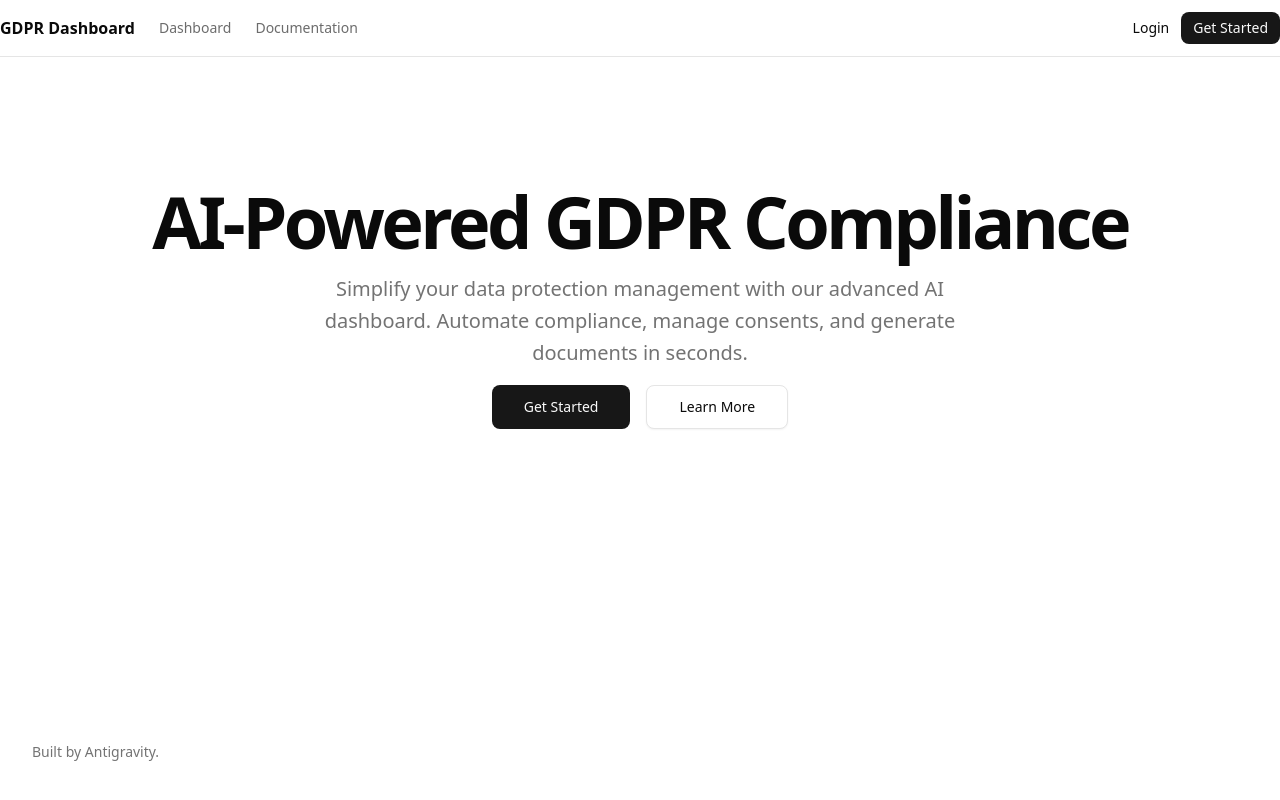
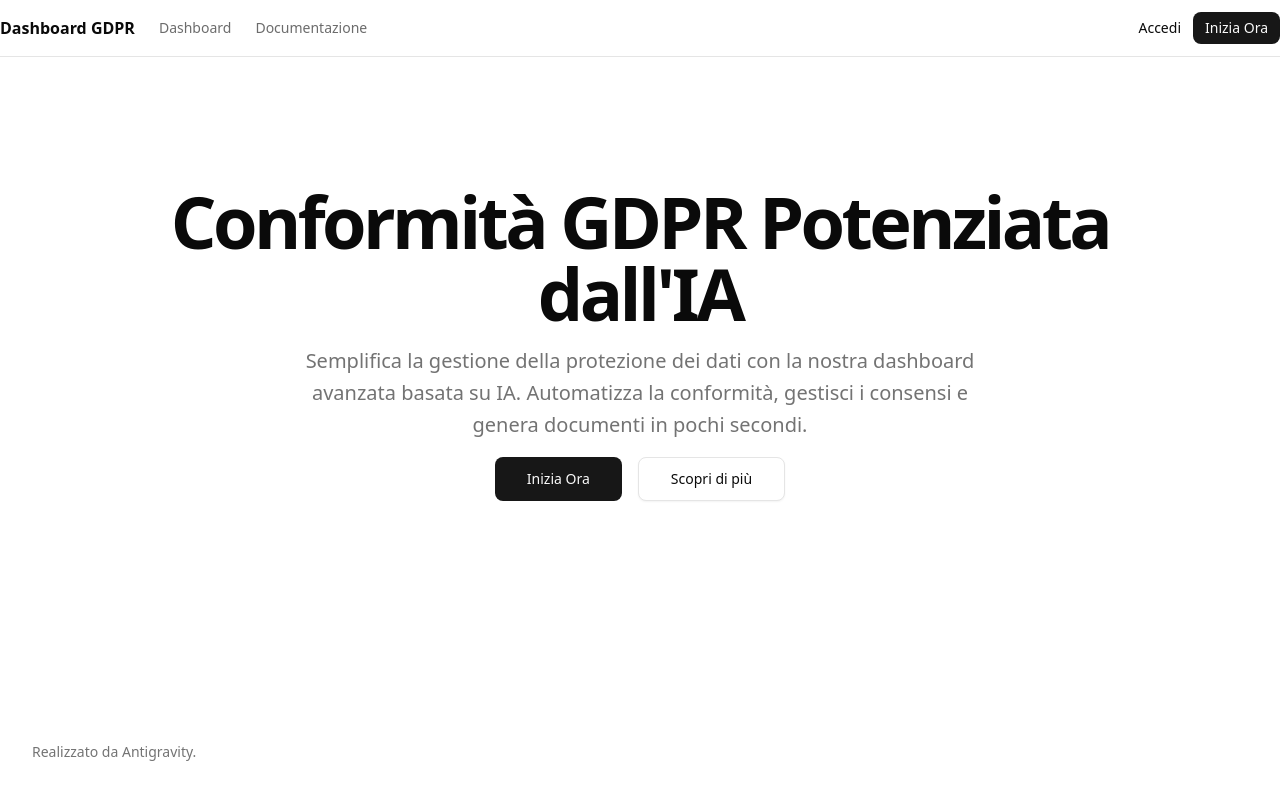
Before and after one commit to cristianolugara/gdpr, a Next.js app: page / in a window 1280 px wide. Built offline with nearby package versions, Linux system fonts and the light colour scheme.

Commit message:
Traduzione home page in italiano

```diff
--- a/src/app/layout.tsx
+++ b/src/app/layout.tsx
@@ -9,8 +9,8 @@ const inter = Inter({
 });
 
 export const metadata: Metadata = {
-  title: "GDPR Compliance Dashboard",
-  description: "AI-powered GDPR compliance and management platform.",
+  title: "Dashboard Conformità GDPR",
+  description: "Piattaforma di gestione e conformità GDPR potenziata dall'IA.",
 };
 
 export default function RootLayout({
--- a/src/app/page.tsx
+++ b/src/app/page.tsx
@@ -9,7 +9,7 @@ export default function Home() {
           <div className="mr-4 hidden md:flex">
             <Link className="mr-6 flex items-center space-x-2" href="/">
               <span className="hidden font-bold sm:inline-block">
-                GDPR Dashboard
+                Dashboard GDPR
               </span>
             </Link>
             <nav className="flex items-center space-x-6 text-sm font-medium">
@@ -23,7 +23,7 @@ export default function Home() {
                 className="transition-colors hover:text-foreground/80 text-foreground/60"
                 href="#"
               >
-                Documentation
+                Documentazione
               </Link>
             </nav>
           </div>
@@ -34,11 +34,11 @@ export default function Home() {
             <nav className="flex items-center">
               <Link href="/login">
                 <Button variant="ghost" size="sm">
-                  Login
+                  Accedi
                 </Button>
               </Link>
               <Link href="/signup">
-                <Button size="sm">Get Started</Button>
+                <Button size="sm">Inizia Ora</Button>
               </Link>
             </nav>
           </div>
@@ -48,21 +48,21 @@ export default function Home() {
         <section className="space-y-6 pb-8 pt-6 md:pb-12 md:pt-10 lg:py-32">
           <div className="container mx-auto flex max-w-[64rem] flex-col items-center gap-4 text-center">
             <h1 className="font-heading text-3xl sm:text-5xl md:text-6xl lg:text-7xl font-bold tracking-tighter">
-              AI-Powered GDPR Compliance
+              Conformità GDPR Potenziata dall'IA
             </h1>
             <p className="max-w-[42rem] leading-normal text-muted-foreground sm:text-xl sm:leading-8">
-              Simplify your data protection management with our advanced AI dashboard.
-              Automate compliance, manage consents, and generate documents in seconds.
+              Semplifica la gestione della protezione dei dati con la nostra dashboard avanzata basata su IA.
+              Automatizza la conformità, gestisci i consensi e genera documenti in pochi secondi.
             </p>
             <div className="space-x-4">
               <Link href="/login">
                 <Button size="lg" className="h-11 px-8">
-                  Get Started
+                  Inizia Ora
                 </Button>
               </Link>
               <Link href="#features">
                 <Button variant="outline" size="lg" className="h-11 px-8">
-                  Learn More
+                  Scopri di più
                 </Button>
               </Link>
             </div>
@@ -72,7 +72,7 @@ export default function Home() {
       <footer className="py-6 md:px-8 md:py-0">
         <div className="container mx-auto flex flex-col items-center justify-between gap-4 md:h-24 md:flex-row">
           <p className="text-center text-sm leading-loose text-muted-foreground md:text-left">
-            Built by Antigravity.
+            Realizzato da Antigravity.
           </p>
         </div>
       </footer>
```
